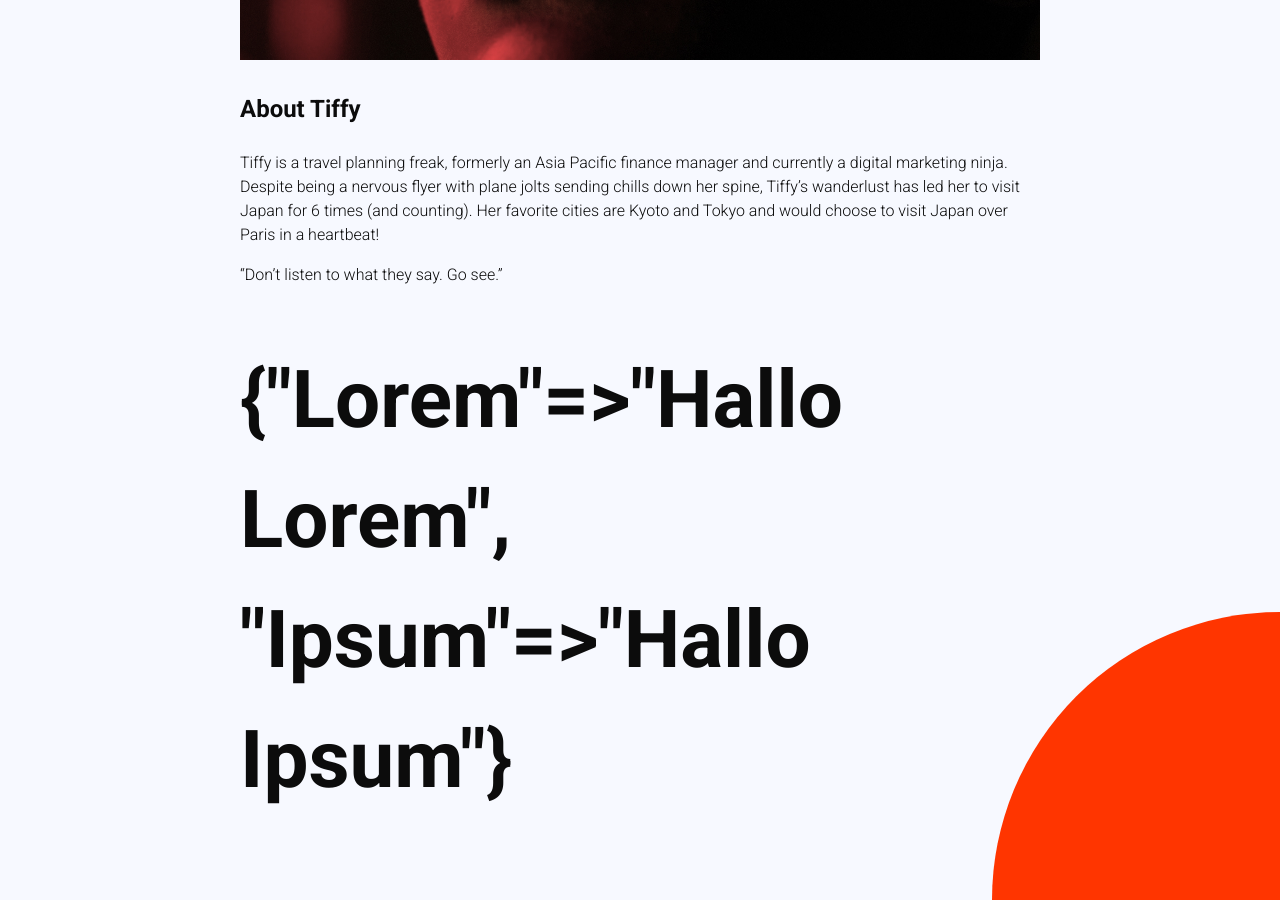
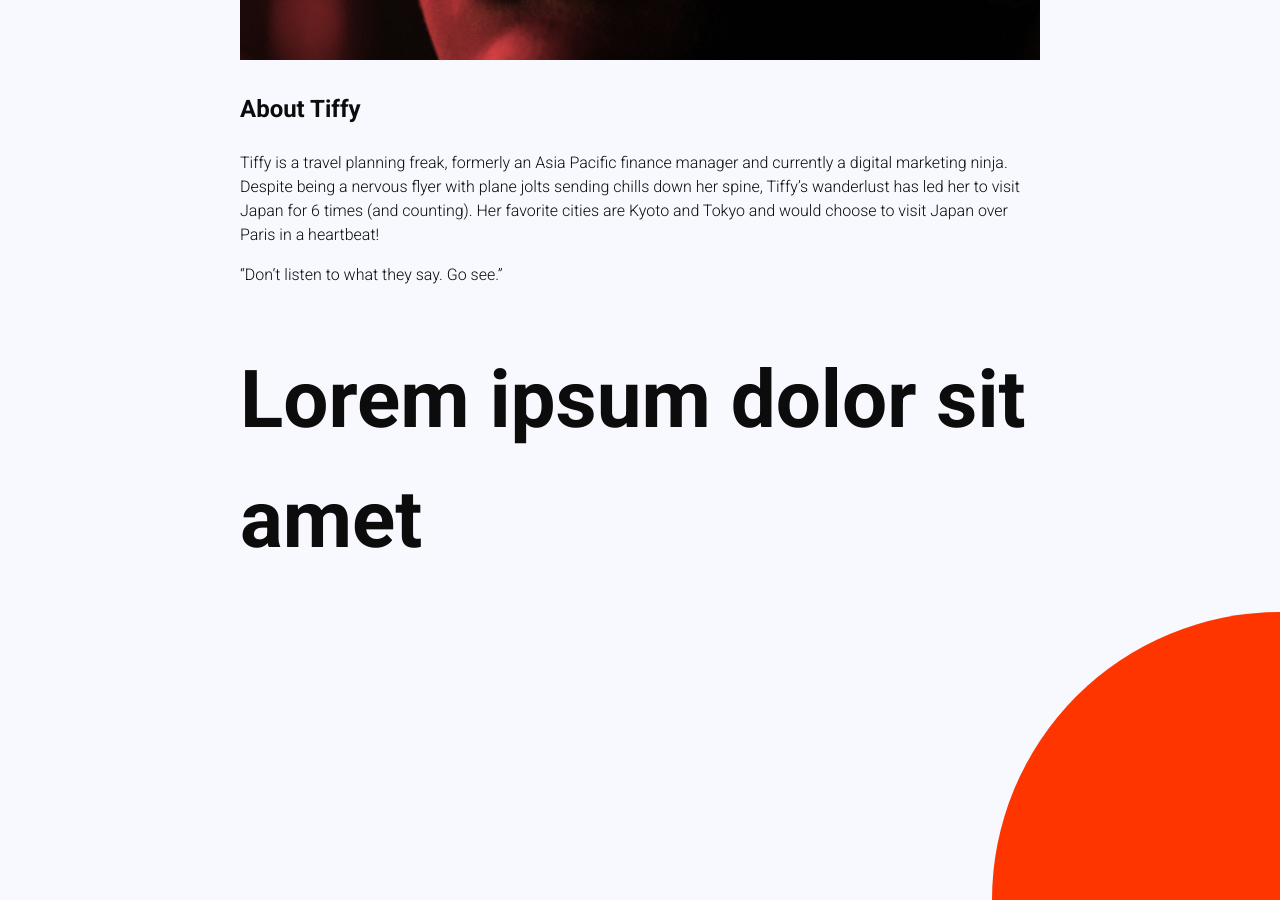
Before and after one commit to nikitasarejko/anightinjapan, a Jekyll site: the page built from about.markdown, in a window 1280 px wide and 900 px high, scrolled down 579 px. Built offline with Jekyll 4.4.1, drawn with Linux system fonts in a browser that asks for light colours.

Commit message:
Updated About

```diff
--- a/about.markdown
+++ b/about.markdown
@@ -1,9 +1,7 @@
 ---
 title: About
 permalink: "/about/"
-potatoe:
-  Lorem: Hallo Lorem
-  Ipsum: Hallo Ipsum
+potatoe: Lorem ipsum dolor sit amet
 layout: default
 ---
 
```
